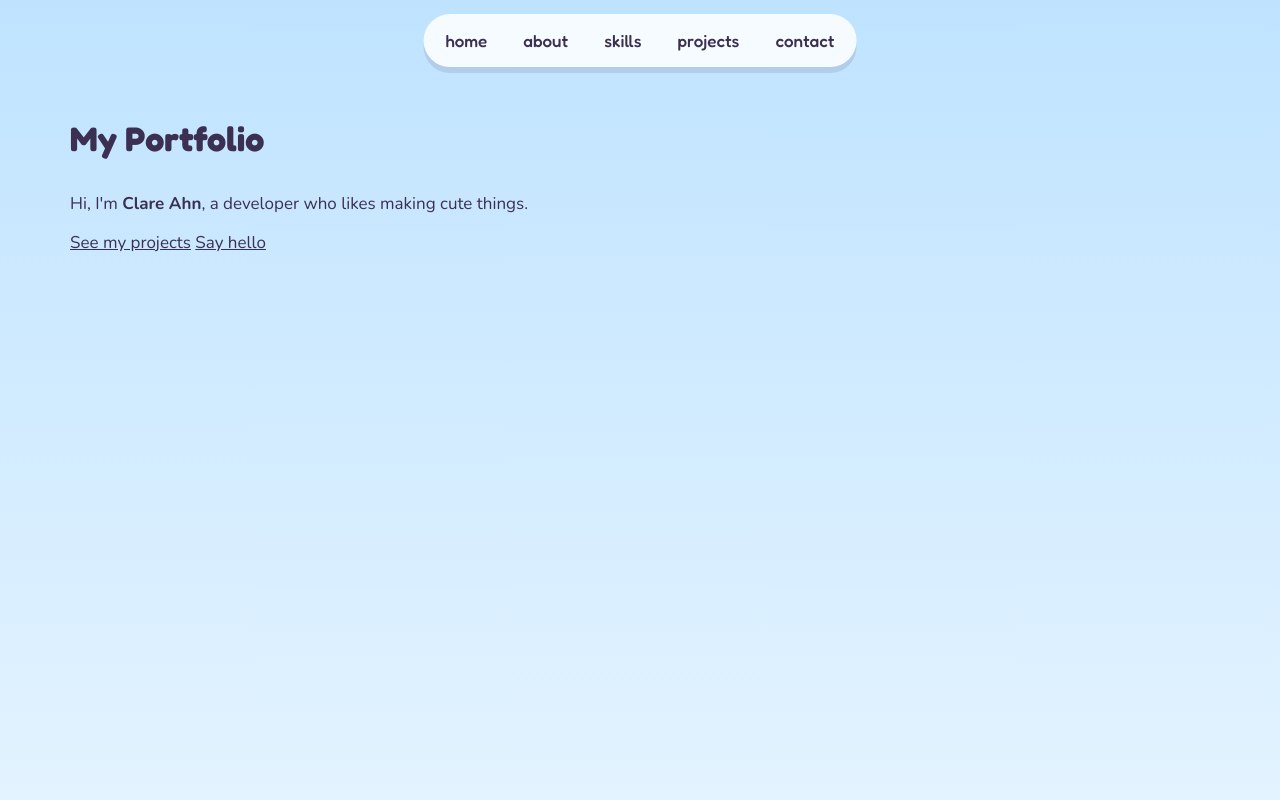
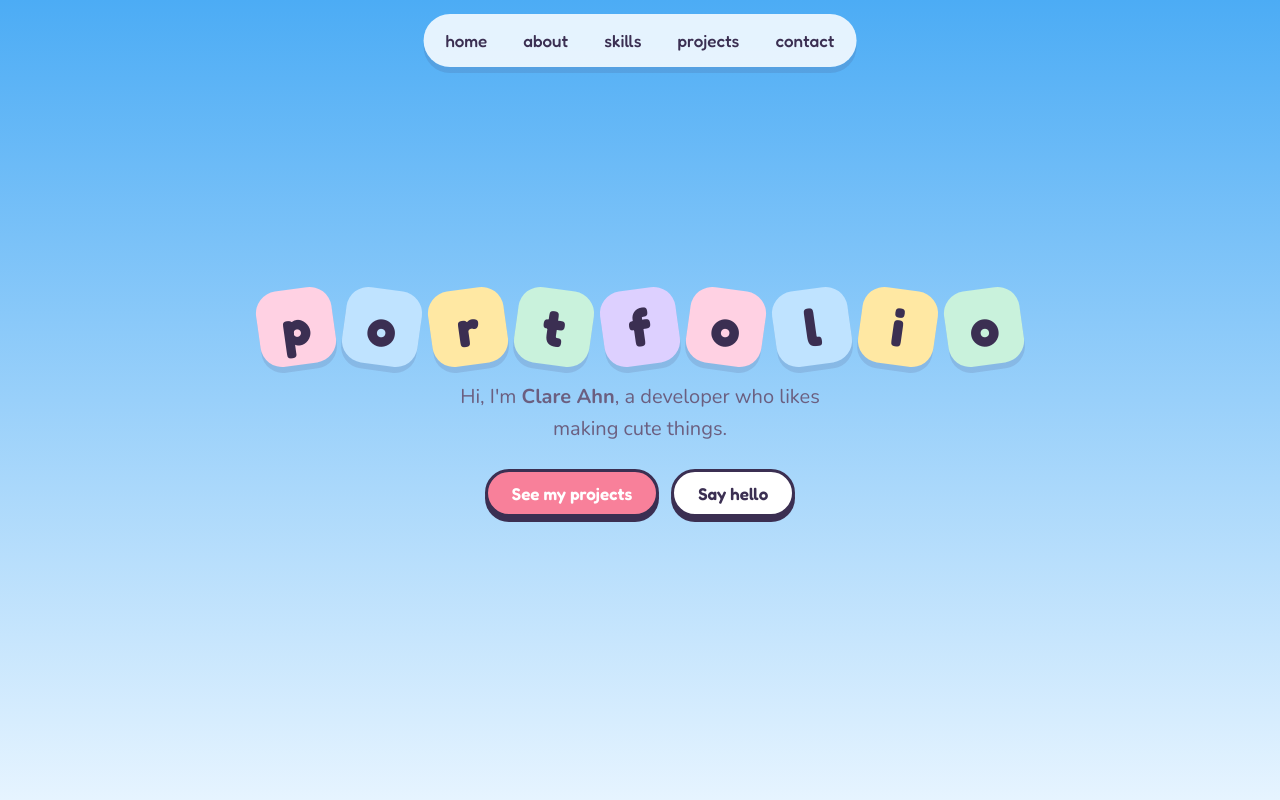
Before and after one commit to clareahn/Portfolio, a plain HTML site: page index.html in a window 1280 px wide. Shown: the top 800 px of the page. Drawn offline with nearby package versions, Linux system fonts and the light colour scheme.

Commit message:
feat: add title section with bubble letters and buttons. Tweak some colours too

```diff
--- a/css/base.css
+++ b/css/base.css
@@ -1,11 +1,12 @@
 /* Theme tokens: change colours & fonts here */
 :root {
   /* pastel palette */
-  --sky: #bfe3ff;
-  --sky2: #e3f3ff;
+  --sky: #4cacf5;
+  --blue: #bfe3ff;
+  --sky2: #e6f4ff;
   --pink: #ffd1e3;
   --pink2: #fff0f6;
-  --coral: #ff6f91;    /* accent: buttons & highlights */
+  --coral: #f8809a;    /* accent: buttons & highlights */
   --butter: #ffe8a3;
   --mint: #c9f2dc;
   --lav: #ddd0ff;
--- /dev/null
+++ b/css/buttons.css
@@ -0,0 +1,51 @@
+/* Buttons (shared across the whole site) */
+
+/* a row of buttons */
+.btns {
+  display: flex;
+  flex-wrap: wrap;            /* buttons drop to a new line if there's no room */
+  justify-content: center;    /* centred horizontally */
+  gap: 12px;
+}
+
+/* the basic button */
+.btn {
+  display: inline-flex;
+  align-items: center;
+  min-height: 48px;           /* big enough to tap comfortably on a phone */
+  padding: 0 24px;
+
+  border: 3px solid var(--ink);
+  border-radius: 999px;
+  background: var(--white);
+  color: var(--ink);
+  box-shadow: 0 5px 0 var(--ink);   /* solid shadow underneath = "3D sticker" look */
+
+  font: 600 17px var(--font-display);
+  text-decoration: none;
+  cursor: pointer;
+}
+
+/* lifts slightly on hover */
+.btn:hover {
+  transform: translateY(-2px);
+  box-shadow: 0 7px 0 var(--ink);
+}
+
+/* pushes down when clicked */
+.btn:active {
+  transform: translateY(4px);
+  box-shadow: 0 1px 0 var(--ink);
+}
+
+/* keyboard focus ring */
+.btn:focus-visible {
+  outline: 3px dashed var(--coral);
+  outline-offset: 4px;
+}
+
+/* the coloured "main" button */
+.btn.main {
+  background: var(--coral);
+  color: var(--white);
+}
--- a/css/main.css
+++ b/css/main.css
@@ -1,10 +1,11 @@
 /* Entry stylesheet */
 @import url("base.css");
 @import url('nav.css');
+@import url('buttons.css');
+@import url('title.css');
 
 
 /* temp section colours: these move into each section's own file in later steps */
-.title    { background: linear-gradient(var(--sky), var(--sky2)); min-height: 100vh; }
 .about    { background: var(--pink2); }
 .skills   { background: var(--butter); }
 .projects { background: var(--sky2); }
--- /dev/null
+++ b/css/title.css
@@ -0,0 +1,57 @@
+/* Title section */
+
+.title {
+  background: linear-gradient(var(--sky), var(--sky2));  /* blue sky fading lighter */
+  min-height: 100vh;          /* fills the whole screen */
+  padding-top: 96px;          /* room for the fixed nav */
+
+  display: grid;
+  place-items: center;        /* content in the dead centre */
+  text-align: center;
+}
+
+/* ----- bubble letters ----- */
+.title-letters {
+  display: flex;
+  flex-wrap: wrap;
+  justify-content: center;
+  gap: clamp(4px, 1vw, 10px);
+  margin: 0 0 16px;
+}
+
+/* each letter tile */
+.title-letters span {
+  display: inline-grid;
+  place-items: center;        /* letter centred in its tile */
+  width: clamp(34px, 8vw, 76px);
+  aspect-ratio: 1;            /* height = width → perfect square */
+  border-radius: 22px;
+  box-shadow: var(--shadow);
+  font: 700 clamp(24px, 5.5vw, 52px)/1 var(--font-display);
+}
+
+/* cycle through 5 pastel colours */
+.title-letters span:nth-child(5n + 1) { background: var(--pink); }
+.title-letters span:nth-child(5n + 2) { background: var(--blue); }
+.title-letters span:nth-child(5n + 3) { background: var(--butter); }
+.title-letters span:nth-child(5n + 4) { background: var(--mint); }
+.title-letters span:nth-child(5n)     { background: var(--lav); }
+
+/* alternate tilts, like stickers placed by hand */
+.title-letters span:nth-child(odd)  { transform: rotate(-8deg); }
+.title-letters span:nth-child(even) { transform: rotate(8deg); }
+
+/* ----- tagline ----- */
+.tagline {
+  max-width: 34ch;            /* roughly 34 characters per line */
+  margin: 0 auto 24px;        /* auto left/right = centred */
+  color: var(--ink2);
+  font-size: clamp(17px, 2.2vw, 20px);
+}
+
+/* ----- phones ----- */
+@media (max-width: 600px) {
+  .title-letters span {
+    border-radius: 14px;      /* smaller tiles look better with smaller corners */
+  }
+}
--- a/index.html
+++ b/index.html
@@ -24,10 +24,24 @@
   <!-- title -->
   <header class="title band" id="home">
     <div class="wrap">
-        <h1>My Portfolio</h1>
-        <p>Hi, I'm <strong>Clare Ahn</strong>, a developer who likes making cute things.</p>
-        <a href="#projects">See my projects</a>
-        <a href="#contact">Say hello</a>
+        <h1 class="title-letters" aria-label="portfolio">
+            <span aria-hidden="true">p</span>
+            <span aria-hidden="true">o</span>
+            <span aria-hidden="true">r</span>
+            <span aria-hidden="true">t</span>
+            <span aria-hidden="true">f</span>
+            <span aria-hidden="true">o</span>
+            <span aria-hidden="true">l</span>
+            <span aria-hidden="true">i</span>
+            <span aria-hidden="true">o</span>
+        </h1>
+
+        <p class="tagline">Hi, I'm <strong>Clare Ahn</strong>, a developer who likes making cute things.</p>
+
+        <div class="btns">
+            <a class="btn main" href="#projects">See my projects</a>
+            <a class="btn" href="#contact">Say hello</a>
+        </div>
     </div>
   </header>
 
```
